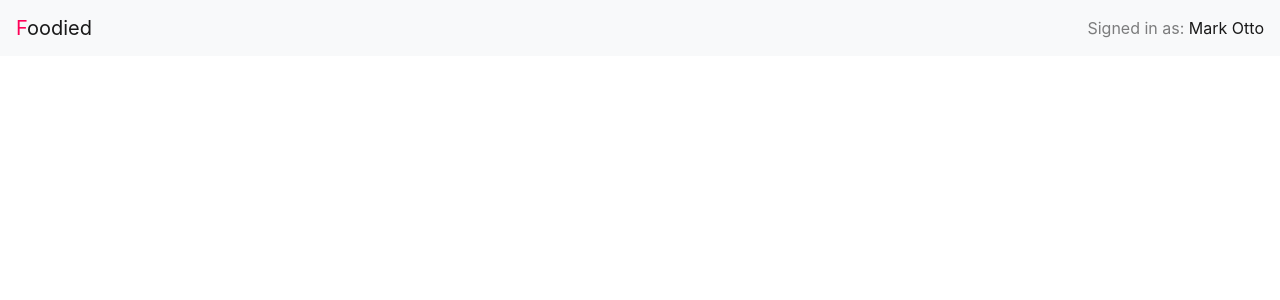
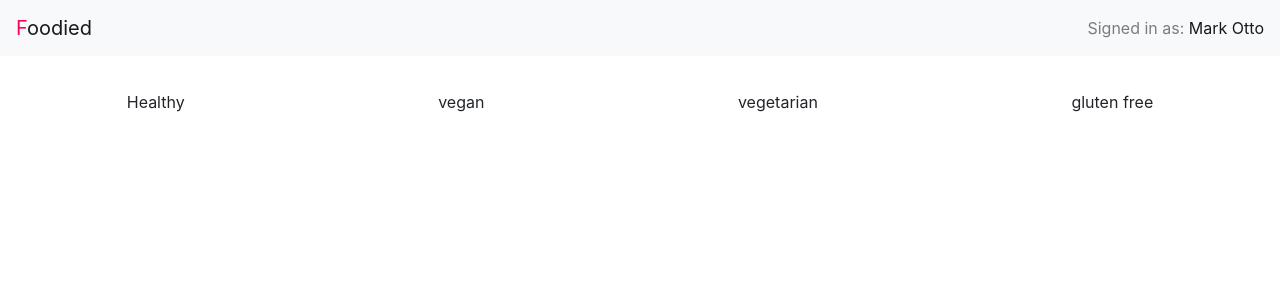
Before and after one commit to Nerfi/food-app, a React (Create React App) app: page /random in a window 1280 px wide. Shown: the top 300 px of the page. Built offline with nearby package versions, Linux system fonts and the light colour scheme.

Commit message:
starting with random component

```diff
--- a/src/App.js
+++ b/src/App.js
@@ -4,6 +4,7 @@ import Home from './components/UI/Home';
 import 'bootstrap/dist/css/bootstrap.min.css';
 import SingleMeal from './components/SingleMeal';
 import NavbarFood from './components/UI/Navbar';
+import RandomMeal from './components/RandomMeal';
 
 function App() {
   return (
@@ -15,8 +16,8 @@ function App() {
       <Router>
          <Switch>
          <Route path="/meal/:id" component={SingleMeal}/>
+         <Route path="/random" component={RandomMeal}/>
          <Route exact  path="/" component={Home} />
-
          </Switch>
 
       </Router>
--- /dev/null
+++ b/src/components/RandomMeal.css
@@ -0,0 +1,13 @@
+.content {
+
+  height:  100vh;
+  width: 100%;
+
+}
+
+
+.content > .tags {
+  display: flex;
+  margin-top: 90px;
+  justify-content: space-around;
+}
--- /dev/null
+++ b/src/components/RandomMeal.js
@@ -0,0 +1,43 @@
+import  React from 'react';
+import {useState, useEffect} from 'react';
+import './RandomMeal.css';
+
+function RandomMeal() {
+
+  const [random, setRandom] = useState([]);
+  //there is no error
+  const [error, setError] = useState(null);
+  //secret key
+  const API_SECRET = process.env.REACT_APP_FOOD_KEY;
+
+  useEffect(() => {
+
+      const fetchRandomMeals = async () => {
+        fetch(`https://api.spoonacular.com/recipes/random?number=3&tags=vegetarian,vegan&apiKey=${API_SECRET}`)
+        .then(response => response.json())
+        .then(res => setRandom(res))
+        .catch(e => setError(e.message))
+      }
+
+      //callign the function
+     // fetchRandomMeals();
+  },[]);
+
+  console.log(random)
+
+  const click = (e) => alert('clike' + e.target.value)
+
+  return (
+    <div className='content'>
+    <div className="tags" onClick={click}>
+      <span>Healthy</span>
+      <span>vegan</span>
+      <span>vegetarian</span>
+      <span>gluten free</span>
+    </div>
+
+    </div>
+    )
+};
+
+export default RandomMeal;
--- a/src/components/SingleMeal.js
+++ b/src/components/SingleMeal.js
@@ -10,7 +10,7 @@ function SingleMeal(props) {
 
 
   let {params} = useRouteMatch();
-  //secrete key
+  //secret key
   const API_SECRET = process.env.REACT_APP_FOOD_KEY;
 
   useEffect(() => {
@@ -26,7 +26,7 @@ function SingleMeal(props) {
     }
 
     //calling the function
-    fetchSingleMeal();
+    //fetchSingleMeal();
 
   },[params.id]);
 
@@ -57,11 +57,9 @@ function SingleMeal(props) {
           <p>{step.measures.us.unitShort}</p>
          </div>
         </div>
-      ))
+     ));
   }
 
-
-//create another function in order to handle the name of the product should be the first one capitalize and the rest nope
 
 ///replacing html tags
 const replaceBtag = string => string.replace(/<.*?>/g, '')
--- a/src/components/UI/Home.css
+++ b/src/components/UI/Home.css
@@ -30,6 +30,7 @@
   background:#ff0157;
   display: inline-block;
   padding: 10px 30px;
+  margin: 20px;
   margin-top:20px;
   text-transform: uppercase;
   text-decoration: none;
--- a/src/components/UI/Home.js
+++ b/src/components/UI/Home.js
@@ -12,6 +12,7 @@ function Home(props){
         <div className="info__home">
          <h2>always choose good</h2>
          <a href="#menu" className="btn"> Our menu !</a>
+         <a href="/random" className="btn">Feeling adventurous?</a>
         </div>
       </div>
       <AboutUs/>
```
Also changed, not shown: 1 other file (tests, documents, lock files or other folders).
